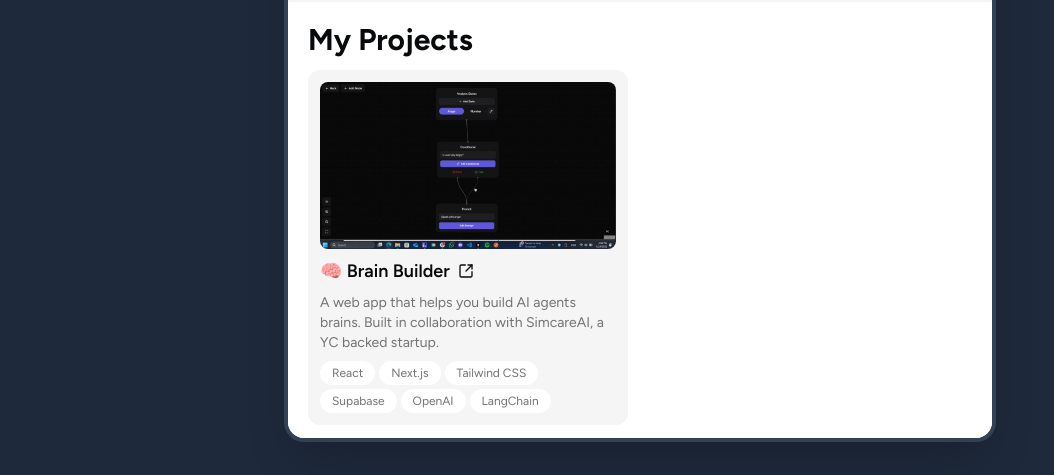
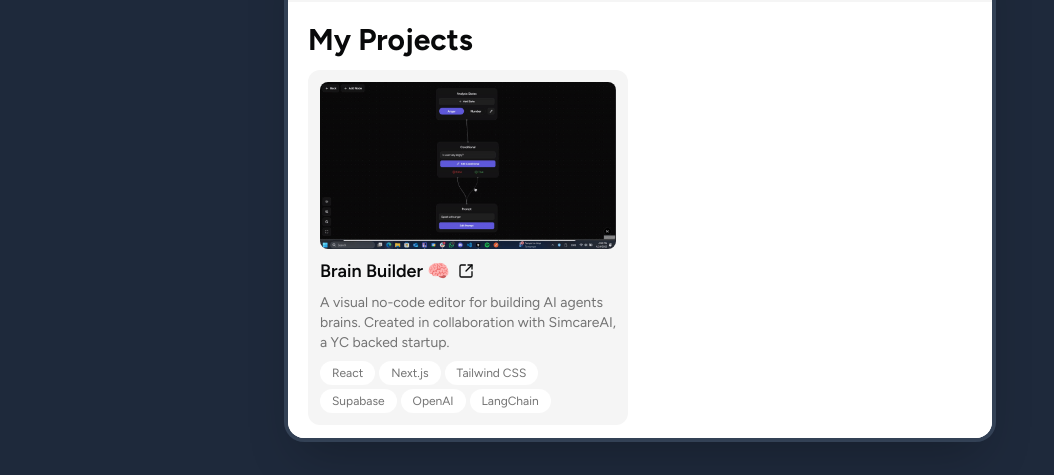
Before and after one commit to alexandros-lekkas/portfolio, a Next.js app: page / in a window 1280 px wide. Both pictures are taken after a click on the element "Projects". Shown: the part 222-697 px from the top of the page, without its empty margins (0-1054 px from the left). Built offline with nearby package versions, Linux system fonts and the light colour scheme.

Commit message:
feat: Update project details in Projects component; modify project name format, enhance description, and improve link handling

```diff
--- a/src/app/projects.tsx
+++ b/src/app/projects.tsx
@@ -6,10 +6,10 @@
 const projects = [
   {
     coverImage: "/images/projects/1.gif",
-    name: "🧠 Brain Builder",
+    name: "Brain Builder 🧠",
     description:
-      "A web app that helps you build AI agents brains. Built in collaboration with SimcareAI, a YC backed startup.",
-    link: "https://github.com/username/project1",
+      "A visual no-code editor for building AI agents brains. Created in collaboration with SimcareAI, a YC backed startup.",
+    link: "https://github.com/alexandros-lekkas/brain-builder",
     tags: [
       "React",
       "Next.js",
@@ -28,10 +28,13 @@
 
       <div className="grid grid-cols-2 sm:grid-cols-2 gap-4">
         {projects.map((project) => (
-          <div
+          <Link
             key={project.name}
-            className="relative flex flex-col gap-2 bg-muted transition-all duration-300 hover:ring-4 ring-neutral-200 dark:ring-neutral-700 rounded-xl p-3"
+            href={project.link}
+            target="_blank"
+            className="sm:cursor-none"
           >
+            <div className="relative flex flex-col gap-2 bg-muted transition-all duration-300 hover:ring-4 ring-neutral-200 dark:ring-neutral-700 rounded-xl p-3">
               <Image
                 src={project.coverImage}
                 alt={project.name}
@@ -44,9 +47,7 @@
                 <div className="flex flex-row gap-2 items-center">
                   <h3 className="text-lg font-semibold">{project.name}</h3>
 
-                <Link href={project.link} target="_blank">
                   <SquareArrowOutUpRightIcon className="size-4" />
-                </Link>
                 </div>
 
                 <p className="text-sm text-muted-foreground">
@@ -64,6 +65,7 @@
                 </div>
               </div>
             </div>
+          </Link>
         ))}
       </div>
     </>
```
Lines whose indentation alone changed are shown as unchanged.
